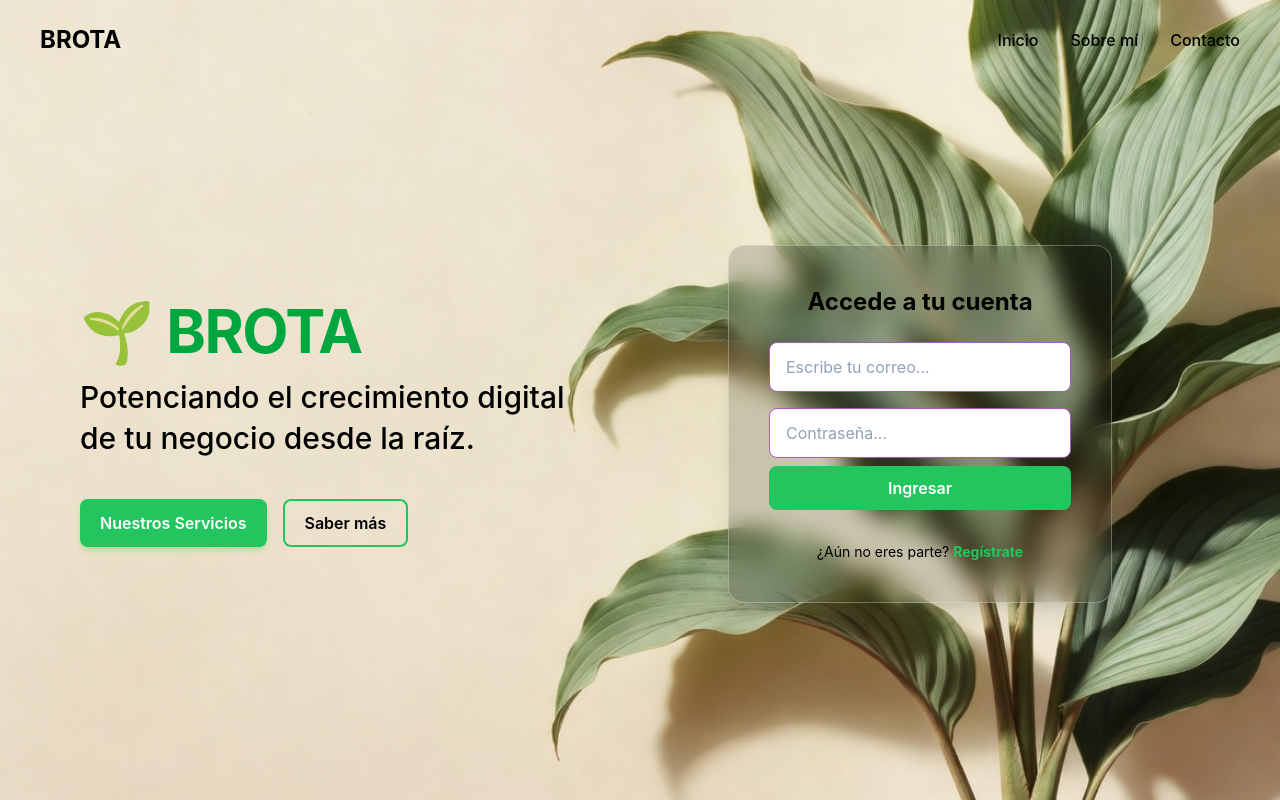
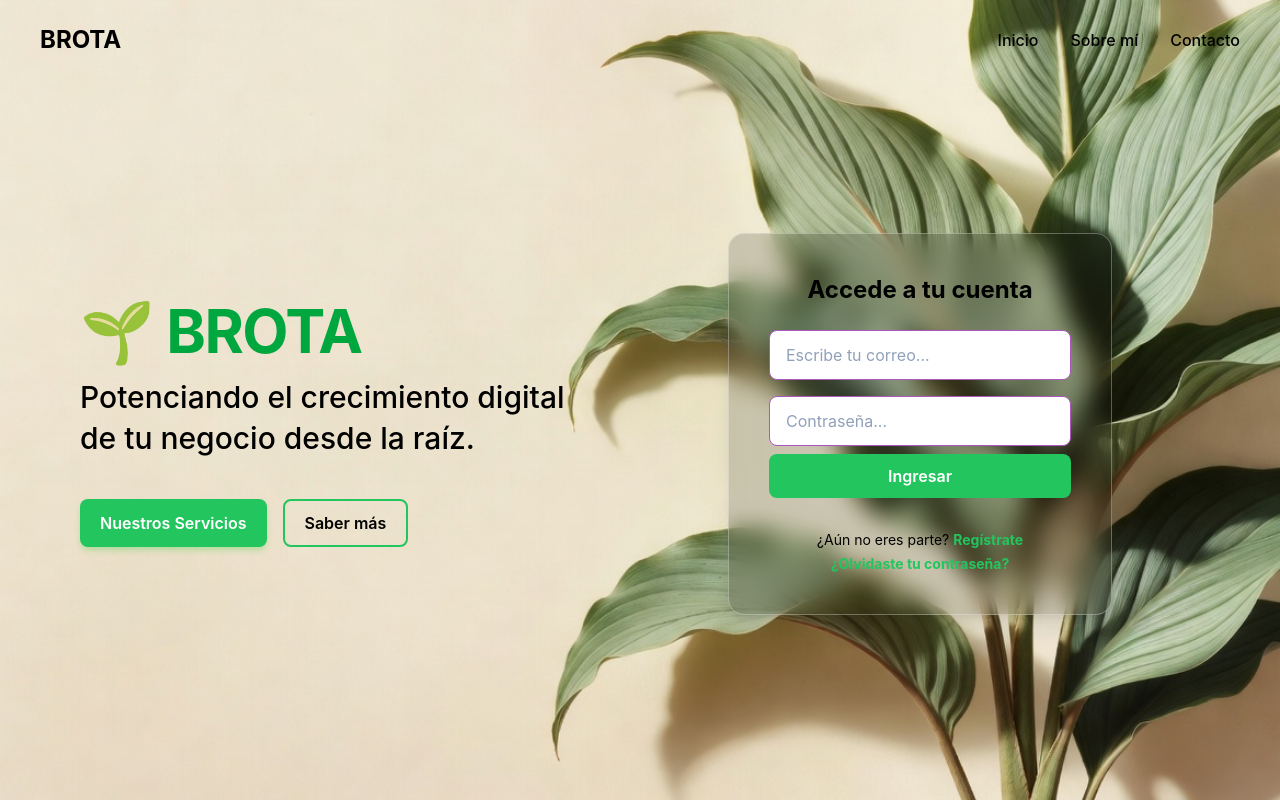
Before and after one commit to davidm052006/Documentacion_Brota, a React (Vite) app in the folder frontend/: page / in a window 1280 px wide. Built offline with nearby package versions, Linux system fonts and the light colour scheme; no server answers.

Commit message:
Boton de recuperacion de contraseña

```diff
--- a/frontend/src/pages/landing/PreLoguin.jsx
+++ b/frontend/src/pages/landing/PreLoguin.jsx
@@ -376,6 +376,32 @@ function PreLoguin({ isDemoMode = false }) {
                                     </button>
                                 </>
                             )}
+                            {/* Botón de recuperar contraseña */}
+                        {mode === 'login' && (
+                            <p className="flex items-center justify-center text-sm text-black mt-1">
+                                <button
+                                    onClick={() => {
+                                        setMode('forgotPassword');
+                                        setError(null);
+                                        setValidationErrors({});
+                                    }}
+                                    className="text-[var(--color-primary)] font-bold hover:underline bg-transparent border-none cursor-pointer"
+                                >
+                                    ¿Olvidaste tu contraseña?
+                                </button>
+                            </p>
+                        )}
+                        {/* Enlaces debajo del botón */}
+                        <div className="text-right">
+                            {mode === 'forgotPassword' && (
+                                <>
+                                    <p className="text-center text- black-700 font-bold mb-4">
+                                    Ingresa tu correo electrónico y te enviaremos instrucciones para restablecer tu contraseña.
+                                    </p>
+                                </>
+
+                            )}
+                        </div>
                         </p>
                     </div>
 
```
Also changed, not shown: 1 other file (tests, documents, lock files or other folders).
